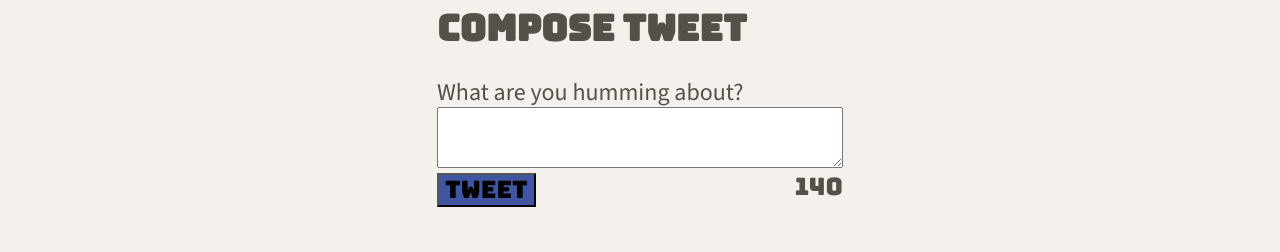
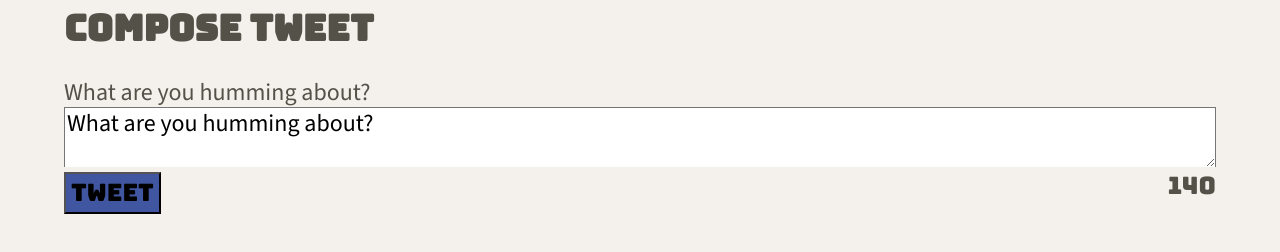
Before and after one commit to dixilo-lite/tweeter, a plain HTML site: page public/index.html in a window 1280 px wide. Shown: the part 542-794 px from the top of the page. Drawn offline with nearby package versions, Linux system fonts and the light colour scheme.

Commit message:
updated styling to the tweet container

```diff
--- a/public/index.html
+++ b/public/index.html
@@ -46,9 +46,9 @@
     <main class="container">
      <section class="new-tweet">
       <h2>Compose Tweet</h2>
-      <form method = "POST" action = "/api/tweets" class="tweetTextArea">
+      <form method = "POST" action = "/api/tweets" class="new-tweet-container">
         <label for ="tweet-text" id="tweetTextInput">What are you humming about?</label>
-        <textarea name="text" id="tweet-text"></textarea>
+        <textarea name="text" id="tweet-text">What are you humming about?</textarea>
         <div class="tweetCount">
           <button type = "submit" class="button">Tweet</button>
           <output name = "counter" class = "counter" for = "tweet-text">140</output>
--- a/public/styles/new-tweet.css
+++ b/public/styles/new-tweet.css
@@ -1,7 +1,8 @@
 .new-tweet{
   font-family: "Bungee";
+  width:100%
 }
-.tweetTextArea{
+.new-tweet-container{
   display: flex;
   flex-direction: column;
   justify-content: center;
@@ -15,16 +16,16 @@
   display: flex;
   justify-content: space-between;
   font-family: "Bungee";
-  padding-top: 5px;
-}
-.tweet-text{
-  border-bottom: solid;
+  margin-top: 5px;
 
 }
+#tweet-text{
+  border-bottom: black;
 
-.form .div{
-  font-family:"Bungee" ;
+  font-family: "Source Sans 3";
 }
+
 .button{
   background-color: #4056A1;
+  padding:5px;
 }
```
